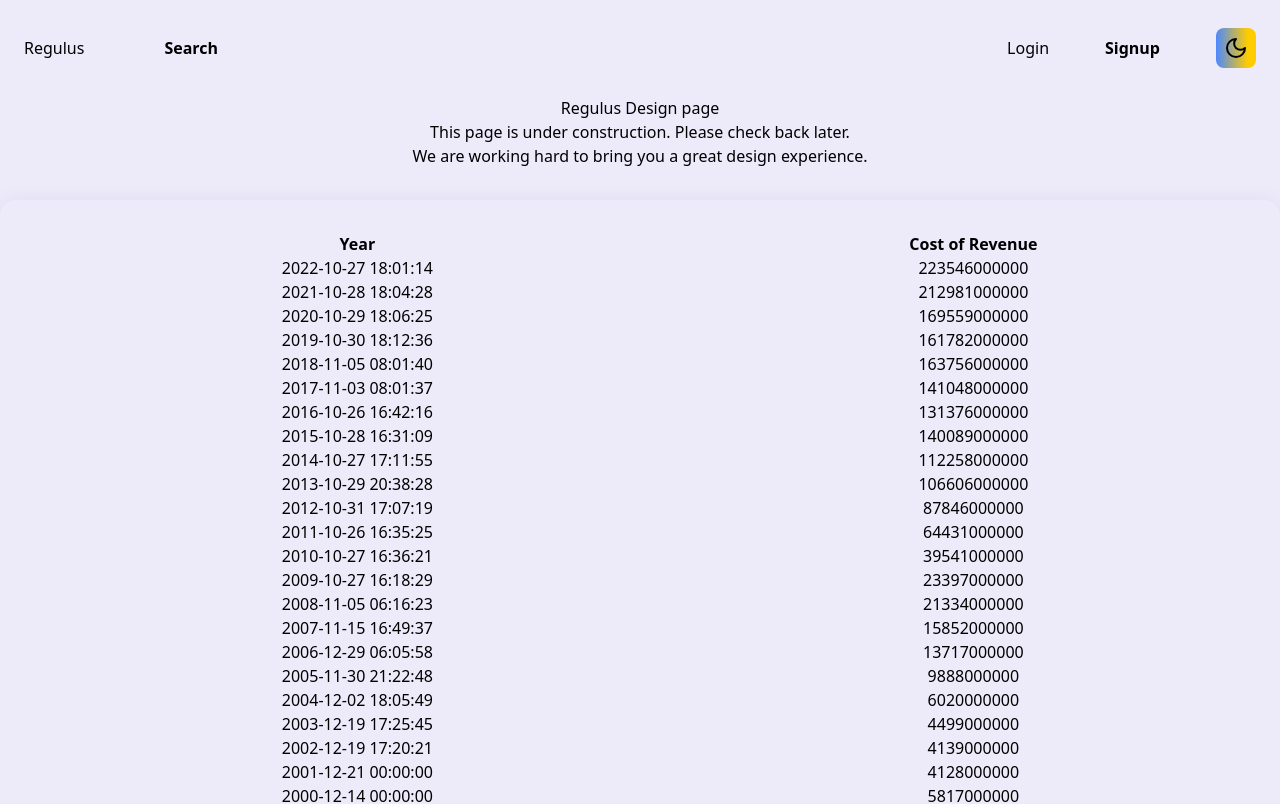
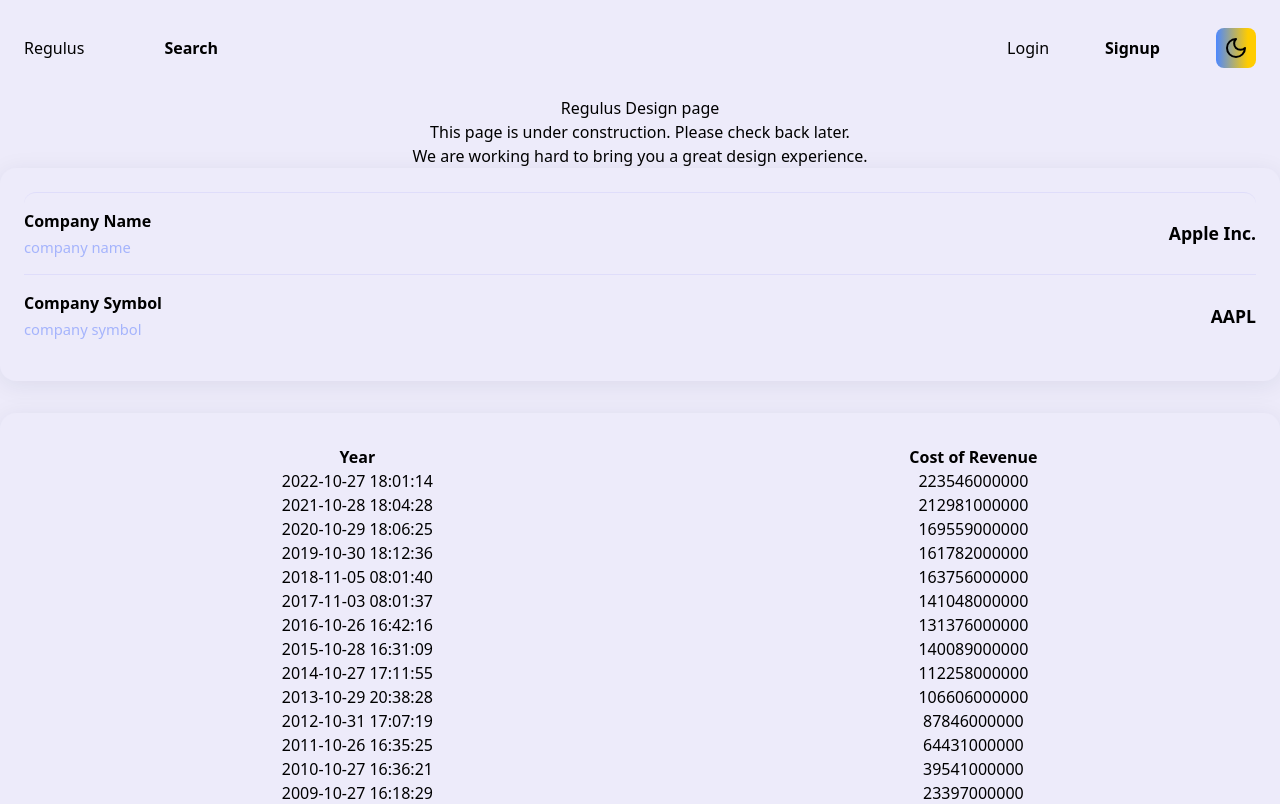
Before and after one commit to Gdiaz13/Regulus, a React (Vite) app in the folder exchange-frontend/: page /design-guide in a window 1280 px wide. Shown: the top 804 px of the page. Built offline with nearby package versions, Linux system fonts and the light colour scheme; no server answers.

Commit message:
added helper files to modularize project.

```diff
--- /dev/null
+++ b/exchange-frontend/src/Components/RatioList/RatioList.module.css
@@ -0,0 +1,82 @@
+.ratioListWrapper {
+  background: hsl(var(--background));
+  border-radius: 1rem;
+  box-shadow: 0 4px 24px 0 rgba(30,41,59,0.08);
+  margin-bottom: 1.5rem;
+  padding: 1.5rem 1.5rem;
+  height: 100%;
+}
+
+.ratioList {
+  list-style: none;
+  margin: 0;
+  padding: 0;
+  border-radius: 0.75rem;
+  background: none;
+  border-top: 1px solid rgba(99,102,241,0.10);
+}
+
+.ratioListItem {
+  padding: 1rem 0;
+  border-bottom: 1px solid rgba(99,102,241,0.10);
+  transition: background 0.2s;
+}
+
+.ratioListItem:last-child {
+  border-bottom: none;
+}
+
+.ratioListRow {
+  display: flex;
+  align-items: center;
+  gap: 1.5rem;
+  justify-content: space-between;
+}
+
+.ratioListLabelWrap {
+  flex: 1 1 0%;
+  min-width: 0;
+  display: flex;
+  flex-direction: column;
+  align-items: flex-start;
+}
+
+.ratioListLabel {
+  font-size: 1rem;
+  font-weight: 600;
+  color: var(--foreground, #fff);
+  margin-bottom: 0.1rem;
+  white-space: nowrap;
+  overflow: hidden;
+  text-overflow: ellipsis;
+}
+
+.ratioListSubLabel {
+  font-size: 0.92rem;
+  color: #a5b4fc;
+  margin-top: 0.1rem;
+  white-space: nowrap;
+  overflow: hidden;
+  text-overflow: ellipsis;
+}
+
+.ratioListValue {
+  display: inline-flex;
+  align-items: center;
+  font-size: 1.1rem;
+  font-weight: 700;
+  color: var(--foreground, #fff);
+  white-space: nowrap;
+  justify-content: flex-end;
+  min-width: 120px;
+}
+
+@media (max-width: 700px) {
+  .ratioListWrapper {
+    padding: 0.7rem 0.3rem;
+    border-radius: 0.7rem;
+  }
+  .ratioListLabel, .ratioListValue {
+    font-size: 0.95rem;
+  }
+}
--- /dev/null
+++ b/exchange-frontend/src/Components/RatioList/RatioList.tsx
@@ -0,0 +1,35 @@
+import React from 'react'
+import { CompanyDataTest } from '../../TestData/API-Response-Test/CompanyDataTest'
+import styles from './RatioList.module.css'
+import { renderRatioListCells } from './helpers/renderRatioListCells'
+
+type Props = {}
+
+const data = CompanyDataTest[0];
+
+type Company = typeof data;
+
+const configs = [
+  {
+    Label: "Company Name",
+    render: (company: Company) => company.companyName,
+    subTitle: "company name"
+  },
+  {
+    Label: "Company Symbol",
+    render: (company: Company) => company.symbol,
+    subTitle: "company symbol"
+  },
+];
+
+const RatioList = (props: Props) => {
+  return (
+    <div className={styles.ratioListWrapper}>
+      <ul className={styles.ratioList}>
+        {renderRatioListCells(configs, data)}
+      </ul>
+    </div>
+  )
+};
+
+export default RatioList
--- /dev/null
+++ b/exchange-frontend/src/Components/RatioList/helpers/renderRatioListCells.tsx
@@ -0,0 +1,16 @@
+import React from 'react';
+import styles from '../RatioList.module.css';
+
+export function renderRatioListCells(configs: any[], data: any) {
+  return configs.map((row: any) => (
+    <li className={styles.ratioListItem} key={row.Label}>
+      <div className={styles.ratioListRow}>
+        <div className={styles.ratioListLabelWrap}>
+          <p className={styles.ratioListLabel}>{row.Label}</p>
+          <p className={styles.ratioListSubLabel}>{row.subTitle && row.subTitle}</p>
+        </div>
+        <div className={styles.ratioListValue}>{row.render(data)}</div>
+      </div>
+    </li>
+  ));
+}
--- a/exchange-frontend/src/Components/Search/Search.tsx
+++ b/exchange-frontend/src/Components/Search/Search.tsx
@@ -1,18 +1,24 @@
-import React, { type JSX, type SyntheticEvent, type ChangeEvent } from 'react';
+import React from 'react';
+import { useSearchLogic } from './helpers/useSearchLogic';
+import type { ICompanySearch } from '../../Interfaces/ICompanySearch';
 import styles from './Search.module.css';
+import PortfolioList from '../../Components/Portfolio/PortfolioList/PortfolioList';
+import CardList from '../../Components/CardList/CardList';
 
-interface Props {
-  onSearchSubmit: (e: SyntheticEvent) => void;
-  search: string | undefined;
-  handleSearchChange: (e: ChangeEvent<HTMLInputElement>) => void;
-}
-
-const Search: React.FC<Props> = ({
-  onSearchSubmit,
+const Search: React.FC = () => {
+  const {
     search,
     handleSearchChange,
-}: Props): JSX.Element => {
+    onSearchSubmit,
+    portfolioValues,
+    onPortfolioAdd,
+    onPortfolioDelete,
+    searchResult,
+    serverError,
+  } = useSearchLogic();
+
   return (
+    <>
       <section className={styles.section}>
         <div className={styles.container}>
           <form className={styles.form} onSubmit={onSearchSubmit}>
@@ -22,10 +28,20 @@
               placeholder="Search companies"
               value={search}
               onChange={handleSearchChange}
-          ></input>
+            />
           </form>
         </div>
       </section>
+      <PortfolioList
+        portfolioValues={portfolioValues}
+        onPortfolioDelete={onPortfolioDelete}
+      />
+      <CardList
+        searchResults={searchResult}
+        onPortfolioAdd={onPortfolioAdd}
+      />
+      {serverError && <div>Unable to connect to API</div>}
+    </>
   );
 };
 
--- /dev/null
+++ b/exchange-frontend/src/Components/Search/helpers/useSearchLogic.ts
@@ -0,0 +1,51 @@
+import { useState, type ChangeEvent, type SyntheticEvent } from 'react';
+import type { ICompanySearch } from '../../../Interfaces/ICompanySearch';
+import getCompanies from '../../../API/GET/getCompanies';
+
+export function useSearchLogic() {
+  const [search, setSearch] = useState<string>('');
+  const [portfolioValues, setPortfolioValues] = useState<string[]>([]);
+  const [searchResult, setSearchResult] = useState<ICompanySearch[]>([]);
+  const [serverError, setServerError] = useState<string | null>(null);
+
+  const handleSearchChange = (e: ChangeEvent<HTMLInputElement>) => {
+    setSearch(e.target.value);
+  };
+
+  const onPortfolioAdd = (e: any) => {
+    e.preventDefault();
+    const exists = portfolioValues.find((value) => value === e.target[0].value);
+    if (exists) return;
+    const updatedPortfolio = [...portfolioValues, e.target[0].value];
+    setPortfolioValues(updatedPortfolio);
+  };
+
+  const onPortfolioDelete = (e: any) => {
+    e.preventDefault();
+    const removed = portfolioValues.filter((value) => {
+      return value !== e.target[0].value;
+    });
+    setPortfolioValues(removed);
+  };
+
+  const onSearchSubmit = async (e: SyntheticEvent) => {
+    e.preventDefault();
+    const result = await getCompanies(search);
+    if (typeof result === 'string') {
+      setServerError(result);
+    } else if (Array.isArray(result.data)) {
+      setSearchResult(result.data);
+    }
+  };
+
+  return {
+    search,
+    handleSearchChange,
+    onSearchSubmit,
+    portfolioValues,
+    onPortfolioAdd,
+    onPortfolioDelete,
+    searchResult,
+    serverError,
+  };
+}
--- a/exchange-frontend/src/Pages/DesignPage/DesignPage.tsx
+++ b/exchange-frontend/src/Pages/DesignGuide/DesignGuide.tsx
@@ -1,3 +1,4 @@
+import RatioList from '../../Components/RatioList/RatioList'
 import Table from '../../Components/Table/Table'
 
 type Props = {}
@@ -8,6 +9,7 @@
     <h1> Regulus Design page</h1>
     <p>This page is under construction. Please check back later.</p>
     <p>We are working hard to bring you a great design experience.</p>
+    <RatioList />
     <Table />
     </>
   )
--- a/exchange-frontend/src/Pages/SearchPage/SearchPage.tsx
+++ b/exchange-frontend/src/Pages/SearchPage/SearchPage.tsx
@@ -1,70 +1,15 @@
-
-import { useState, type ChangeEvent, type SyntheticEvent } from 'react';
-import type { ICompanySearch } from '../../Interfaces/ICompanySearch';
-import getCompanies from '../../API/GET/getCompanies';
 import { StarBackground } from '../../Components/Backgrounds/StarBackground';
 import Search from '../../Components/Search/Search';
-import PortfolioList from '../../Components/Portfolio/PortfolioList/PortfolioList';
-import CardList from '../../Components/CardList/CardList';
 
 interface Props {}
 
 const SearchPage = (props: Props) => {
-    const [search, setSearch] = useState<string>("");
-    const [portfolioValues, setPortfolioValues] = useState<string[]>([]);
-    const [searchResult, setSearchResult] = useState<ICompanySearch[]>([]);
-    const [serverError, setServerError] = useState<string | null>(null);
-
-    const handleSearchChange = (e: ChangeEvent<HTMLInputElement>) => {
-      setSearch(e.target.value);
-    };
-
-    const onPortfolioAdd = (e: any) => {
-      e.preventDefault();
-
-      const exists = portfolioValues.find((value) => value === e.target[0].value);
-      if (exists) return;
-      const updatedPortfolio = [...portfolioValues, e.target[0].value];
-      setPortfolioValues(updatedPortfolio);
-    };
-
-    const onPortfolioDelete = (e: any) => {
-      e.preventDefault();
-      const removed = portfolioValues.filter((value) => {
-        return value !== e.target[0].value;
-      });
-      setPortfolioValues(removed);
-    };
-
-    const onSearchSubmit = async (e: SyntheticEvent) => {
-      e.preventDefault();
-      const result = await getCompanies(search);
-      //setServerError(result.data);
-      if (typeof result === "string") {
-        setServerError(result);
-      } else if (Array.isArray(result.data)) {
-        setSearchResult(result.data);
-      }
-    };
   return (
     <>
-    <StarBackground />
-    <Search
-      onSearchSubmit={onSearchSubmit}
-      search={search}
-      handleSearchChange={handleSearchChange}
-    />
-    <PortfolioList
-      portfolioValues={portfolioValues}
-      onPortfolioDelete={onPortfolioDelete}
-    />
-    <CardList
-      searchResults={searchResult}
-      onPortfolioAdd={onPortfolioAdd}
-    />
-      {serverError && <div>Unable to connect to API</div>}
-      </>
-  )
-}
+      <StarBackground />
+      <Search />
+    </>
+  );
+};
 
-export default SearchPage
+export default SearchPage;
--- a/exchange-frontend/src/Routes/Routes.tsx
+++ b/exchange-frontend/src/Routes/Routes.tsx
@@ -6,7 +6,7 @@
 import CompanyPage from "../Pages/CompanyPage/CompanyPage";
 import CompanyProfile from "../Components/CompanyProfile/CompanyProfile";
 import IncomeStatement from "../Components/IncomeStatement/IncomeStatement";
-import DesignPage from "../Pages/DesignPage/DesignPage";
+import DesignPage from "../Pages/DesignGuide/DesignGuide";
 
 export const router = createBrowserRouter([
     {
```
Also changed, not shown: exchange-frontend/src/Pages/DesignGuide/DesignGuide.module.css (added). Lines whose indentation alone changed are shown as unchanged.
